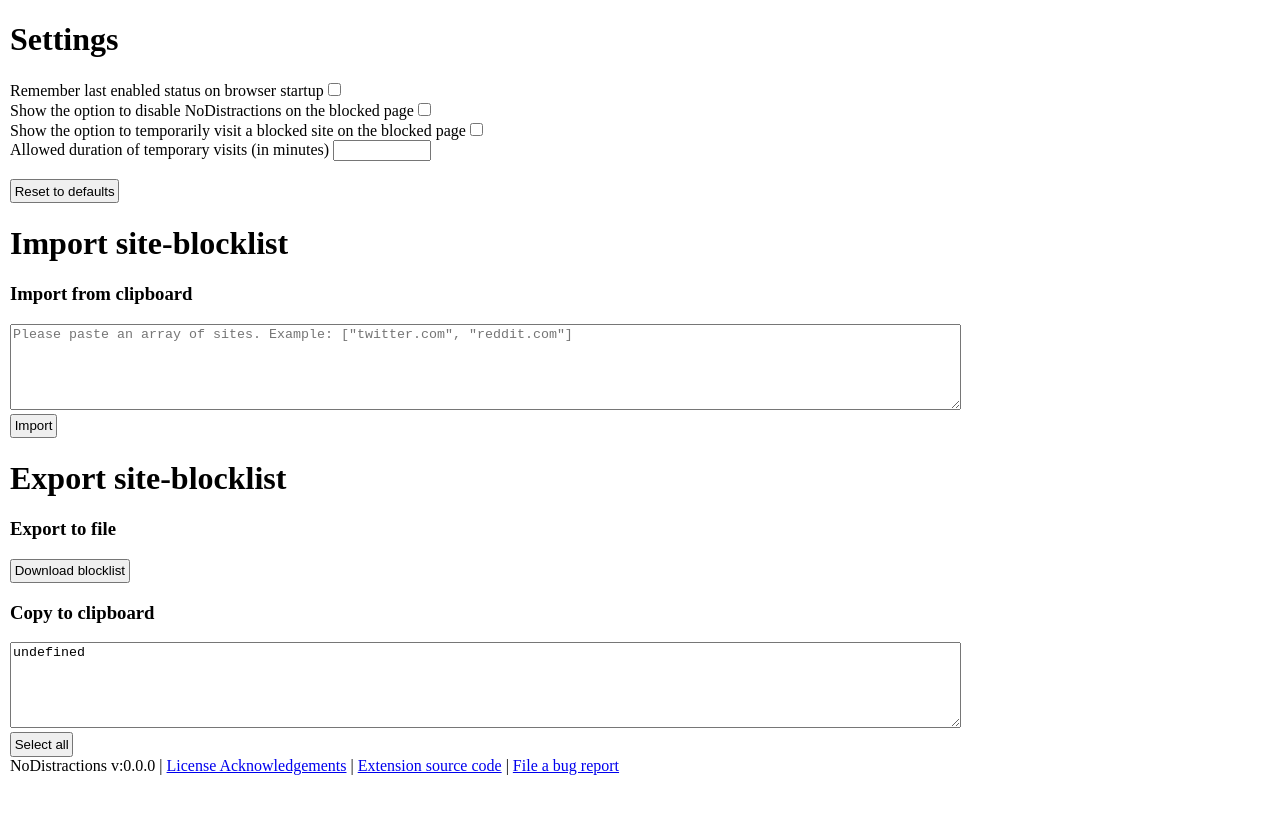
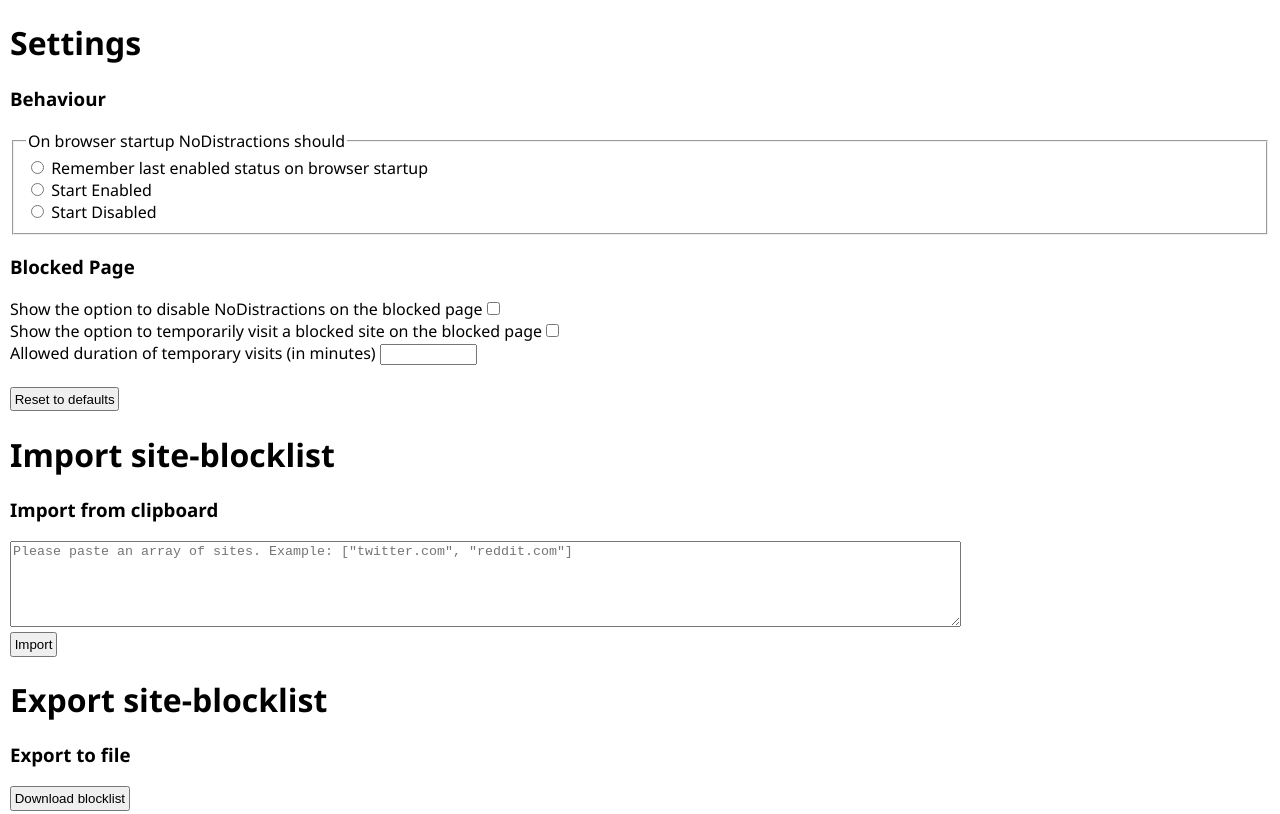
Before and after one commit to AsciiJakob/NoDistractions, a website built with webpack: page src/settings/Settings.html in a window 1280 px wide. Shown: the top 814 px of the page. Built offline with nearby package versions, Linux system fonts and the light colour scheme; some packages are replaced by stand-ins of ours.

Commit message:
startup behaviour radio dial & setting grouping
fixes #12

```diff
--- a/src/settings/Settings.html
+++ b/src/settings/Settings.html
@@ -9,10 +9,25 @@
         <h1 id="settingstext">Settings</h1>
         <div id="settingsContainer">
             <!-- TODO: decide what to do with "enable on browser startup" setting -->
-            <!-- <label>Enable on browser startup <input class="setting" type="checkbox" id="enableOnStartup"/></label> -->
-            <!-- <br> -->
-            <label>Remember last enabled status on browser startup<input class="setting" type="checkbox" id="rememberLastStatus"/></label>
-            <br>
+
+             <h3>Behaviour</h3>
+            <fieldset>
+                <legend>On browser startup NoDistractions should</legend>
+                <div>
+                    <input type="radio" id="rememberLastStatus" name="startupBehaviour">
+                    <label for="rememberLastStatus">Remember last enabled status on browser startup</label>
+                </div>
+                <div>
+                    <input type="radio" id="enableOnStartup" name="startupBehaviour">
+                    <label for="rememberLastStatus">Start Enabled</label>
+                </div>
+                <div>
+                    <input type="radio" id="disableOnStartup" name="startupBehaviour">
+                    <label for="rememberLastStatus">Start Disabled</label>
+                </div>
+            </fieldset>
+
+             <h3>Blocked Page</h3>
             <label>Show the option to disable NoDistractions on the blocked page<input class="setting" type="checkbox" id="showDisableButton"/></label>
             <br>
             <label>Show the option to temporarily visit a blocked site on the blocked page<input class="setting" type="checkbox" id="showVisitAnyways"/></label>
@@ -50,6 +65,7 @@
 <style>
     body {
         margin: 10px;
+        font-family: 'Segoe UI', Tahoma, Geneva, Verdana, sans-serif;
     }
     .error {
         color: red;
```
